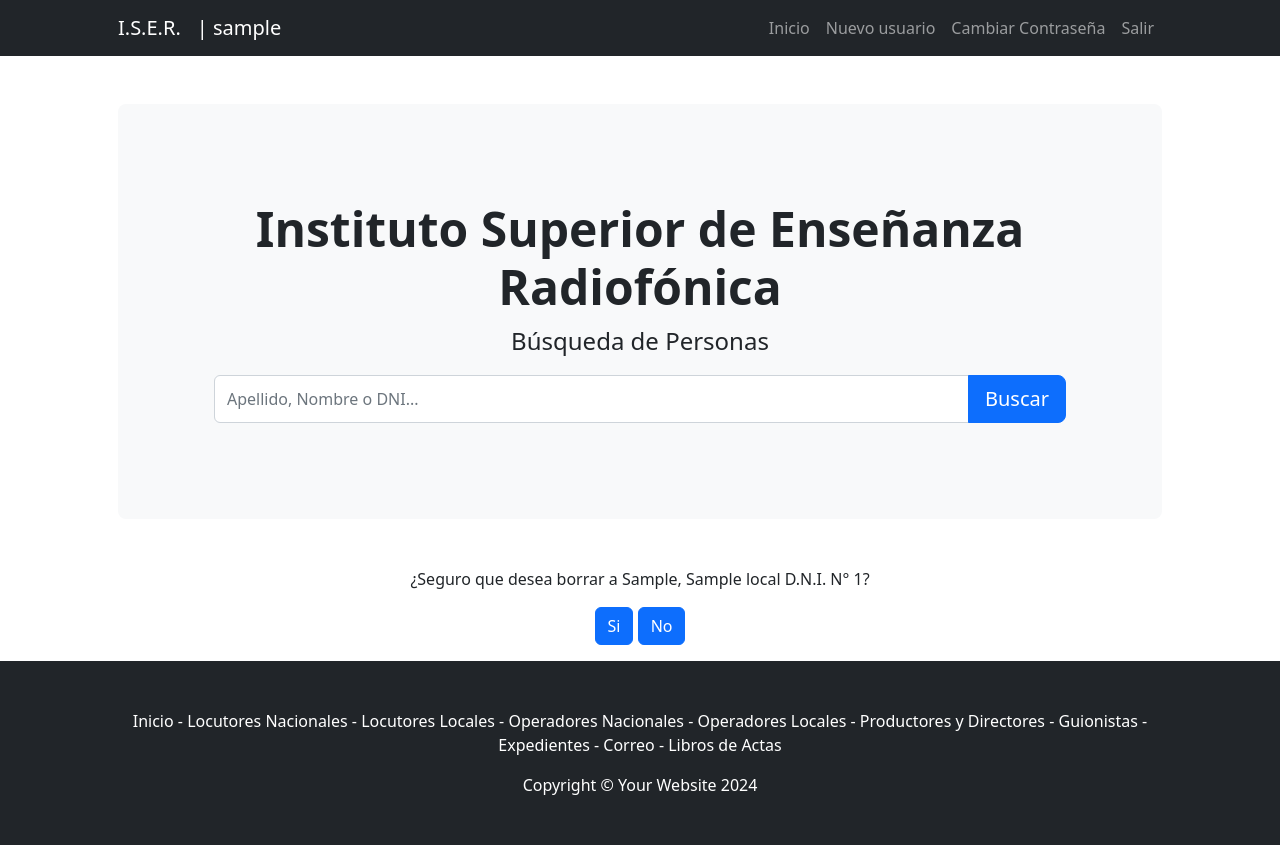
After one commit to gonzaz92/Servidor-ISER, a Django app: page /locutor_local/1/borrar/ in a window 1280 px wide. The commit adds this page. Run offline with Django 3.2, Linux system fonts and the light colour scheme; a user stored in the database is signed in; tables that the repository leaves empty hold one stand-in row (values such as "Sample post"); some libraries are stand-ins or nearby versions.

Commit message:
Se agrego función de borrado

```diff
--- a/Base_datos/templates/Base_datos/base.html
+++ b/Base_datos/templates/Base_datos/base.html
@@ -35,7 +35,12 @@
                     <li class="nav-item"><a class="nav-link" href="{% url 'alta_usuario' %}">Nuevo usuario</a></li>
                     {% endif %}
                     <li class="nav-item"><a class="nav-link" aria-current="page" href="{% url 'change_password' %}">Cambiar Contraseña</a></li>
-                    <li class="nav-item"><a class="nav-link" href="{% url 'logout' %}">Salir</a></li>
+                    <li class="nav-item">
+                        <form method="post" action="{% url 'logout' %}" style="display: inline;">
+                            {% csrf_token %}
+                            <button type="submit" class="nav-link btn btn-link" style="border: none; background: none;">Salir</button>
+                        </form>
+                    </li>
                     {% else %}
                     <li class="nav-item"><a class="nav-link" href="{% url 'login' %}">Iniciar sesión</a></li>
                     {% endif %}
--- /dev/null
+++ b/Base_datos/templates/Base_datos/locutor_local_confirm_delete.html
@@ -0,0 +1,14 @@
+{% extends 'Base_datos/base.html' %}
+
+{% block contenido %}
+<form style="text-align: center;" method="post">
+    {% csrf_token %}
+    <p>¿Seguro que desea borrar a {{ locutor_local.apellido }}, {{ locutor_local.nombre }} D.N.I. N° {{ locutor_local.DNI }}?</p>
+
+    <p>
+        <input class="btn btn-primary" type="submit" value="Si">
+        <a class="btn btn-primary" href="{% url 'locutores_nacionales' %}" type="button" >No</a>
+    </p>
+</form>
+<p></p>
+{% endblock %}
--- a/Base_datos/views.py
+++ b/Base_datos/views.py
@@ -1,5 +1,5 @@
 from django.shortcuts import render
-from django.views.generic import ListView, CreateView, DetailView, UpdateView
+from django.views.generic import ListView, CreateView, DetailView, UpdateView, DeleteView
 from Base_datos.models import (Locutor_nacional, Locutor_local, Operador_nacional_radio, Operador_nacional_tv, Operador_nacional_planta,
                             Operador_local_radio, Operador_local_tv, Operador_local_planta, Productor, Guionista)
 from django.urls import reverse_lazy
@@ -14,6 +14,9 @@ from django.contrib.auth.decorators import login_required, user_passes_test
 from django.utils.decorators import method_decorator
 from django.core.paginator import Paginator
 from datetime import datetime, timedelta
+from django.contrib.auth.mixins import PermissionRequiredMixin
+from django.contrib import messages
+from django.shortcuts import redirect
 
 # Permisos Locutor Nacional
 
@@ -26,6 +29,9 @@ def actualizar_LocutorNacional(user):
 def ver_LocutorNacional(user):
     return user.has_perm('Base_datos.view_locutor_nacional')
 
+def borrar_LocutorNacional(user):
+    return user.has_perm('Base_datos.delete_locutor_nacional')
+
 # Permisos Locutor Local
 
 def carga_LocutorLocal(user):
@@ -36,6 +42,9 @@ def actualizar_LocutorLocal(user):
 
 def ver_LocutorLocal(user):
     return user.has_perm('Base_datos.view_locutor_local')
+
+def borrar_LocutorLocal(user):
+    return user.has_perm('Base_datos.delete_locutor_local')
 
 # Permisos Operador Nacional de Radio
 
@@ -48,6 +57,9 @@ def actualizar_OperadorNRadio(user):
 def ver_OperadorNRadio(user):
     return user.has_perm('Base_datos.view_operador_nacional_radio')
 
+def borrar_OperadorNRadio(user):
+    return user.has_perm('Base_datos.delete_operador_nacional_radio')
+
 # Permisos Operador Nacional de TV
 
 def carga_OperadorNTV(user):
@@ -58,6 +70,9 @@ def actualizar_OperadorNTV(user):
 
 def ver_OperadorNTV(user):
     return user.has_perm('Base_datos.view_operador_nacional_tv')
+
+def borrar_OperadorNTV(user):
+    return user.has_perm('Base_datos.delete_operador_nacional_tv')
 
 # Permisos Operador Nacional de Planta Transmisora
 
@@ -70,6 +85,9 @@ def actualizar_OperadorNPlanta(user):
 def ver_OperadorNPlanta(user):
     return user.has_perm('Base_datos.view_operador_nacional_planta')
 
+def borrar_OperadorNPlanta(user):
+    return user.has_perm('Base_datos.delete_operador_nacional_planta')
+
 # Permisos Operador Local de Radio
 
 def carga_OperadorLRadio(user):
@@ -80,6 +98,9 @@ def actualizar_OperadorLRadio(user):
 
 def ver_OperadorLRadio(user):
     return user.has_perm('Base_datos.view_operador_local_radio')
+
+def borrar_OperadorLRadio(user):
+    return user.has_perm('Base_datos.delete_locutor_local_radio')
 
 # Permisos Operador Local de TV
 
@@ -92,6 +113,9 @@ def actualizar_OperadorLTV(user):
 def ver_OperadorLTV(user):
     return user.has_perm('Base_datos.view_operador_local_tv')
 
+def borrar_OperadorLTV(user):
+    return user.has_perm('Base_datos.delete_operador_local_tv')
+
 # Permisos Operador Local de Planta Transmisora
 
 def carga_OperadorLPlanta(user):
@@ -102,6 +126,9 @@ def actualizar_OperadorLPlanta(user):
 
 def ver_OperadorLPlanta(user):
     return user.has_perm('Base_datos.view_operador_local_planta')
+
+def borrar_OperadorLPlanta(user):
+    return user.has_perm('Base_datos.delete_operador_local_planta')
 
 # Permiso de Productores
 
@@ -114,6 +141,9 @@ def actualizar_productor(user):
 def ver_productor(user):
     return user.has_perm('Base_datos.view_productor')
 
+def borrar_productor(user):
+    return user.has_perm('Base_datos.delete_productor')
+
 # Permisos de Guionistas
 
 def carga_guionista(user):
@@ -124,6 +154,11 @@ def actualizar_guionista(user):
 
 def ver_guionista(user):
     return user.has_perm('Base_datos.view_guionista')
+
+def borrar_guionista(user):
+    return user.has_perm('Base_datos.delete_guionista')
+
+#######################################################################################################
 
 limite = datetime.now().date() - timedelta(days=10)
 
@@ -294,6 +329,12 @@ class ActualizarLN(UpdateView):
     success_url = reverse_lazy('locutores_nacionales')
     form_class = LocutorNacionalForm
 
+@method_decorator(login_required, name='get')
+@method_decorator(user_passes_test(borrar_LocutorNacional), name='get')
+class BorrarLN(DeleteView):
+    model = Locutor_nacional
+    success_url = reverse_lazy('locutores_nacionales')
+
 ############################################################# Locutores Locales ######################################################################
 
 @login_required
@@ -360,6 +401,12 @@ class ActualizarLL(UpdateView):
     success_url = reverse_lazy('locutores_locales')
     form_class = LocutorLocalForm
 
+@method_decorator(login_required, name='get')
+@method_decorator(user_passes_test(borrar_LocutorLocal), name='get')
+class BorrarLL(DeleteView):
+    model = Locutor_local
+    success_url = reverse_lazy('locutores_locales')
+
 ############################################################# Operadores Nacionales ######################################################################
 
 @login_required
@@ -422,6 +469,12 @@ class ActualizarOPR(UpdateView):
     success_url = reverse_lazy('operadores_nacionales')
     form_class = RadioNacionalForm
 
+@method_decorator(login_required, name='get')
+@method_decorator(user_passes_test(borrar_OperadorNRadio), name='get')
+class BorrarOPR(DeleteView):
+    model = Operador_nacional_radio
+    success_url = reverse_lazy('operadores_nacionales')
+
 ############################################################# Operadores de TV ######################################################################
 
 @login_required
@@ -479,6 +532,12 @@ class ActualizarOPTV(UpdateView):
     success_url = reverse_lazy('operadores_nacionales')
     form_class = TVNacionalForm
 
+@method_decorator(login_required, name='get')
+@method_decorator(user_passes_test(borrar_OperadorNTV), name='get')
+class BorrarOPTV(DeleteView):
+    model = Operador_nacional_planta
+    success_url = reverse_lazy('operadores_nacionales')
+
 ############################################################# Operadores de Planta ######################################################################
 
 @login_required
@@ -534,6 +593,12 @@ class ActualizarOPPlanta(UpdateView):
     model = Operador_nacional_planta
     success_url = reverse_lazy('operadores_nacionales')
     form_class = PlantaNacionalForm
+
+@method_decorator(login_required, name='get')
+@method_decorator(user_passes_test(borrar_OperadorNPlanta), name='get')
+class BorrarOPPlanta(DeleteView):
+    model = Operador_nacional_planta
+    success_url = reverse_lazy('operadores_nacionales')
 
 ############################################################# Operadores Locales ######################################################################
 
@@ -603,6 +668,12 @@ class ActualizarOPRLocal(UpdateView):
     success_url = reverse_lazy('operadores_locales')
     form_class = RadioLocalForm
 
+@method_decorator(login_required, name='get')
+@method_decorator(user_passes_test(borrar_OperadorLRadio), name='get')
+class BorrarOPRLocal(DeleteView):
+    model = Operador_local_radio
+    success_url = reverse_lazy('operadores_locales')
+
 ############################################################# Operadores de TV ######################################################################
 
 @login_required
@@ -664,6 +735,12 @@ class ActualizarOPTVLocal(UpdateView):
     model = Operador_local_tv
     success_url = reverse_lazy('operadores_locales')
     form_class = TVLocalForm
+
+@method_decorator(login_required, name='get')
+@method_decorator(user_passes_test(borrar_OperadorLTV), name='get')
+class BorrarOPTVLocal(DeleteView):
+    model = Operador_local_tv
+    success_url = reverse_lazy('operadores_locales')
 
 ############################################################# Operadores de Planta ######################################################################
 
@@ -727,6 +804,12 @@ class ActualizarOPPlantaLocal(UpdateView):
     success_url = reverse_lazy('operadores_locales')
     form_class = PlantaLocalForm
 
+@method_decorator(login_required, name='get')
+@method_decorator(user_passes_test(borrar_OperadorLPlanta), name='get')
+class BorrarOPPlantaLocal(DeleteView):
+    model = Operador_local_planta
+    success_url = reverse_lazy('operadores_locales')
+
 ############################################################# Productores y Directores ######################################################################
 
 @login_required
@@ -787,6 +870,12 @@ class ActualizarProd(UpdateView):
     success_url = reverse_lazy('productores_y_directores')
     form_class = ProductorForm
 
+@method_decorator(login_required, name='get')
+@method_decorator(user_passes_test(borrar_productor), name='get')
+class BorrarProd(DeleteView):
+    model = Productor
+    success_url = reverse_lazy('productores_y_directores')
+
 ############################################################# Guionistas ######################################################################
 
 @login_required
@@ -846,3 +935,9 @@ class ActualizarGuion(UpdateView):
     model = Guionista
     success_url = reverse_lazy('guionistas')
     form_class = GuionistaForm
+
+@method_decorator(login_required, name='get')
+@method_decorator(user_passes_test(borrar_guionista), name='get')
+class BorrarGuion(DeleteView):
+    model = Guionista
+    success_url = reverse_lazy('guionistas')
--- a/expedientes/views.py
+++ b/expedientes/views.py
@@ -190,8 +190,3 @@ class ActualizarExpediente(UpdateView):
 class BorrarExpediente(DeleteView):
     model = Expediente
     success_url = reverse_lazy('expedientes')
-
-    def get_context_data(self, **kwargs):
-        context = super().get_context_data(**kwargs)
-        context['expediente'] = Expediente.objects.get(pk=self.kwargs['pk'])
-        return context
--- a/servidor/urls.py
+++ b/servidor/urls.py
@@ -4,21 +4,21 @@ from django.conf import settings
 from django.conf.urls.static import static
 from django.contrib.admin.views.decorators import staff_member_required
 from Base_datos.views import (index, buscar, UserSingUp, UserLogin, UserLogout, ChangePassword,
-                            locutores, ln_completos, ln_completos_exp,ln_incompletos, CrearLocutorNacional, ListarLocutorNacional, VerLocutorNacional, ActualizarLN,
-                            locutor_local, ll_completos, ll_completos_exp,ll_incompletos, ll_archivo, CrearLocutorLocal, ListarLocutorLocal, VerLocutorLocal, ActualizarLL,
+                            locutores, ln_completos, ln_completos_exp,ln_incompletos, CrearLocutorNacional, ListarLocutorNacional, VerLocutorNacional, ActualizarLN, BorrarLN,
+                            locutor_local, ll_completos, ll_completos_exp,ll_incompletos, ll_archivo, CrearLocutorLocal, ListarLocutorLocal, VerLocutorLocal, ActualizarLL, BorrarLL,
                             operadores_nacionales,
-                            oprn_completos, oprn_completos_exp, oprn_incompletos, CrearOperadordeRadio, ListarOperadordeRadio, VerOperadordeRadio, ActualizarOPR,
-                            optvn_completos, optvn_completos_exp,optvn_incompletos, CrearOperadordeTV, ListarOperadordeTV, VerOperadordeTV, ActualizarOPTV,
-                            opplantan_completos, opplantan_completos_exp,opplantan_incompletos, CrearOperadordePlanta, ListarOperadordePlanta, VerOperadordePlanta, ActualizarOPPlanta,
+                            oprn_completos, oprn_completos_exp, oprn_incompletos, CrearOperadordeRadio, ListarOperadordeRadio, VerOperadordeRadio, ActualizarOPR, BorrarOPR,
+                            optvn_completos, optvn_completos_exp,optvn_incompletos, CrearOperadordeTV, ListarOperadordeTV, VerOperadordeTV, ActualizarOPTV, BorrarOPTV,
+                            opplantan_completos, opplantan_completos_exp,opplantan_incompletos, CrearOperadordePlanta, ListarOperadordePlanta, VerOperadordePlanta, ActualizarOPPlanta, BorrarOPPlanta,
                             operadores_locales,
-                            oprl_completos, oprl_completos_exp,oprl_incompletos, oprl_archivo, CrearOperadordeRadioLocal, ListarOperadordeRadioLocal, VerOperadordeRadioLocal, ActualizarOPRLocal,
-                            optvl_completos, optvl_completos_exp,optvl_incompletos, optvl_archivo, CrearOperadordeTVLocal, ListarOperadordeTVLocal, VerOperadordeTVLocal, ActualizarOPTVLocal,
-                            opplantal_completos, opplantal_completos_exp, opplantal_archivo, opplantal_incompletos, CrearOperadordePlantaLocal, ListarOperadordePlantaLocal, VerOperadordePlantaLocal, ActualizarOPPlantaLocal,
-                            productores, prod_completos, prod_completos_exp, prod_incompletos, CrearProductor, ListarProductor, VerProductor, ActualizarProd,
-                            guionistas, guion_completos, guion_completos_exp,guion_incompletos, CrearGuionista, ListarGuionista, VerGuionista, ActualizarGuion)
+                            oprl_completos, oprl_completos_exp,oprl_incompletos, oprl_archivo, CrearOperadordeRadioLocal, ListarOperadordeRadioLocal, VerOperadordeRadioLocal, ActualizarOPRLocal, BorrarOPRLocal,
+                            optvl_completos, optvl_completos_exp,optvl_incompletos, optvl_archivo, CrearOperadordeTVLocal, ListarOperadordeTVLocal, VerOperadordeTVLocal, ActualizarOPTVLocal, BorrarOPTVLocal,
+                            opplantal_completos, opplantal_completos_exp, opplantal_archivo, opplantal_incompletos, CrearOperadordePlantaLocal, ListarOperadordePlantaLocal, VerOperadordePlantaLocal, ActualizarOPPlantaLocal, BorrarOPPlantaLocal,
+                            productores, prod_completos, prod_completos_exp, prod_incompletos, CrearProductor, ListarProductor, VerProductor, ActualizarProd, BorrarProd,
+                            guionistas, guion_completos, guion_completos_exp,guion_incompletos, CrearGuionista, ListarGuionista, VerGuionista, ActualizarGuion, BorrarGuion)
 from expedientes.views import (expedientes, carnets, expedientes_finalizados, calculadora_anual, buscar_expedientes, año, CrearExpediente, ListarExpedientes, ActualizarExpediente, BorrarExpediente)
 from correo.views import correo, correo_finalizados, buscar_envio, NuevoEnvio, ListarCorreo, ActualizarCorreo, CorreoBorrar
-from Libros.views import libros, buscar_acta, NuevoLibro, ListarLibros, ActualizarLibro ,NuevaActa, ListarActas, DetalleActa, ActualizarActa, Profesor
+from Libros.views import libros, buscar_acta, NuevoLibro, ListarLibros, ActualizarLibro, NuevaActa, ListarActas, DetalleActa, ActualizarActa, Profesor
 
 urlpatterns = [
     path('admin/', admin.site.urls),
@@ -39,6 +39,7 @@ urlpatterns = [
     path('locutores_nacionales_incompletos/', ln_incompletos, name= 'ln_incompletos'),
     path('locutor_nacional/<int:pk>/', VerLocutorNacional.as_view(), name='ver_locutor'),
     path('locutor_nacional/<int:pk>/actualizar/', ActualizarLN.as_view(), name='actualizar_ln'),
+    path('locutor_nacional/<int:pk>/borrar/', BorrarLN.as_view(), name='borrar_ln'),
 
     #Locutores Locales
 
@@ -51,6 +52,7 @@ urlpatterns = [
     path('locutores_locales_archivo/', ll_archivo, name='ll_archivo'),
     path('locutor_local/<int:pk>/', VerLocutorLocal.as_view(), name='ver_locutor_local'),
     path('locutor_local/<int:pk>/actualizar/', ActualizarLL.as_view(), name='actualizar_ll'),
+    path('locutor_local/<int:pk>/borrar/', BorrarLL.as_view(), name='borrar_ll'),
 
     ##########################Operadores Nacionales######################################################
 
@@ -65,6 +67,7 @@ urlpatterns = [
     path('operadores_nacionales_radio_incompletos/', oprn_incompletos, name='oprn_incompletos'),
     path('operador_nacional_radio/<int:pk>/', VerOperadordeRadio.as_view(), name='ver_operador_nacional_radio'),
     path('operador_nacional_radio/<int:pk>/actualizar/', ActualizarOPR.as_view(), name='actualizar_operador_nacional_radio'),
+    path('operador_nacional_radio/<int:pk>/borrar/', BorrarOPR.as_view(), name='borrar_operador_nacional_radio'),
 
     #Operadores de TV
 
@@ -75,6 +78,7 @@ urlpatterns = [
     path('operadores_nacionales_tv_incompletos/', optvn_incompletos, name='optvn_incompletos'),
     path('operador_nacional_tv/<int:pk>/', VerOperadordeTV.as_view(), name='ver_operador_nacional_tv'),
     path('operador_nacional_tv/<int:pk>/actualizar/', ActualizarOPTV.as_view(), name='actualizar_operador_nacional_tv'),
+    path('operador_nacional_tv/<int:pk>/borrar/', BorrarOPTV.as_view(), name='borrar_operador_nacional_tv'),
 
     #Operadores de Planta Transmisora
 
@@ -85,6 +89,7 @@ urlpatterns = [
     path('operadores_nacionales_planta_incompletos/', opplantan_incompletos, name='opplantan_incompletos'),
     path('operador_nacional_planta/<int:pk>/', VerOperadordePlanta.as_view(), name='ver_operador_nacional_planta'),
     path('operador_nacional_planta/<int:pk>/actualizar/', ActualizarOPPlanta.as_view(), name='actualizar_operador_nacional_planta'),
+    path('operador_nacional_planta/<int:pk>/borrar/', BorrarOPPlanta.as_view(), name='borrar_operador_nacional_planta'),
 
     ###########################Operadores Locales####################################
 
@@ -100,6 +105,7 @@ urlpatterns = [
     path('operadores_local_radio_archivo/', oprl_archivo, name='oprl_archivo'),
     path('operador_local_radio/<int:pk>/', VerOperadordeRadioLocal.as_view(), name='ver_operador_local_radio'),
     path('operador_local_radio/<int:pk>/actualizar/', ActualizarOPRLocal.as_view(), name='actualizar_operador_local_radio'),
+    path('operador_local_radio/<int:pk>/borrar/', BorrarOPRLocal.as_view(), name='borrar_operador_local_radio'),
 
     #Operadores de TV
 
@@ -111,6 +117,7 @@ urlpatterns = [
     path('operadores_local_tv_archivo/', optvl_archivo, name='optvl_archivo'),
     path('operador_local_tv/<int:pk>/', VerOperadordeTVLocal.as_view(), name='ver_operador_local_tv'),
     path('operador_local_tv/<int:pk>/actualizar/', ActualizarOPTVLocal.as_view(), name='actualizar_operador_local_tv'),
+    path('operador_local_tv/<int:pk>/borrar/', BorrarOPTVLocal.as_view(), name='borrar_operador_local_tv'),
 
     #Operadores de Planta Transmisora
 
@@ -122,6 +129,7 @@ urlpatterns = [
     path('operadores_local_planta_archivo/', opplantal_archivo, name='opplantal_archivo'),
     path('operador_local_planta/<int:pk>/', VerOperadordePlantaLocal.as_view(), name='ver_operador_local_planta'),
     path('operador_local_planta/<int:pk>/actualizar/', ActualizarOPPlantaLocal.as_view(), name='actualizar_operador_local_planta'),
+    path('operador_local_planta/<int:pk>/borrar/', BorrarOPPlantaLocal.as_view(), name='borrar_operador_local_planta'),
 
     ###################################Productores y Directores##############################################
 
@@ -133,6 +141,7 @@ urlpatterns = [
     path('productores_incompletos/', prod_incompletos, name= 'prod_incompletos'),
     path('productor_y_director/<int:pk>/', VerProductor.as_view(), name='ver_productor'),
     path('productor_y_director/<int:pk>/actualizar/', ActualizarProd.as_view(), name='actualizar_prod'),
+    path('productor_y_director/<int:pk>/borrar/', BorrarProd.as_view(), name='borrar_prod'),
 
     #Guionistas
 
@@ -144,6 +153,7 @@ urlpatterns = [
     path('guionistas_incompletos/', guion_incompletos, name= 'guion_incompletos'),
     path('guionista/<int:pk>/', VerGuionista.as_view(), name='ver_guionista'),
     path('guionista/<int:pk>/actualizar/', ActualizarGuion.as_view(), name='actualizar_guion'),
+    path('guionista/<int:pk>/borrar/', BorrarGuion.as_view(), name='borrar_guion'),
 
     #############Expedientes###############
 
```
Also changed, not shown: Base_datos/templates/Base_datos/guionista_confirm_delete.html (added, +14 -0 lines), Base_datos/templates/Base_datos/locutor_nacional_confirm_delete.html (added, +14 -0 lines), Base_datos/templates/Base_datos/operador_nacional_planta_confirm_delete.html (added, +14 -0 lines), Base_datos/templates/Base_datos/operador_nacional_radio_confirm_delete.html (added, +14 -0 lines), Base_datos/templates/Base_datos/operador_nacional_tv_confirm_delete.html (added, +14 -0 lines), Base_datos/templates/Base_datos/productor_confirm_delete.html (added, +14 -0 lines), Base_datos/templates/Base_datos/resultados_busqueda.html (+37 -3 lines).
